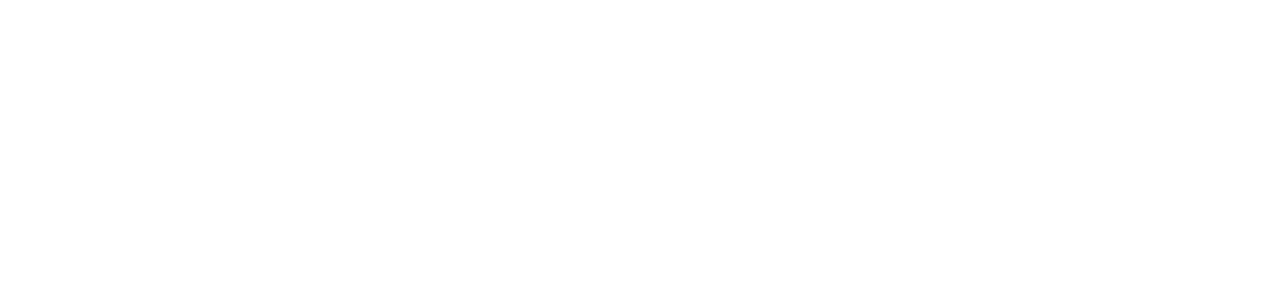
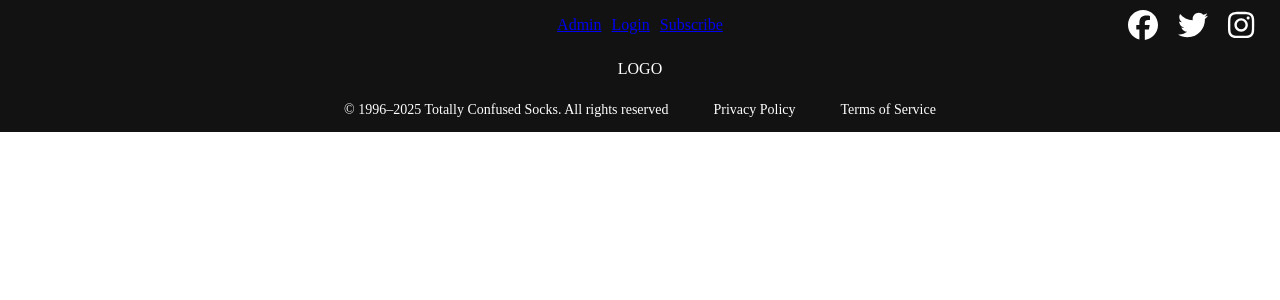
Before and after one commit to Medieinstitutet/fsu24d-systemutveckling-e-handel-f-r-prenumerationer-sevenisheaven, a React (Vite) app in the folder frontend/: page / in a window 1280 px wide. Shown: the top 300 px of the page. Built offline with nearby package versions, Linux system fonts and the light colour scheme.

Commit message:
footer done kind of

```diff
--- a/frontend/package.json
+++ b/frontend/package.json
@@ -10,6 +10,9 @@
     "preview": "vite preview"
   },
   "dependencies": {
+    "@fortawesome/fontawesome-svg-core": "^6.7.2",
+    "@fortawesome/free-brands-svg-icons": "^6.7.2",
+    "@fortawesome/react-fontawesome": "^0.2.2",
     "axios": "^1.9.0",
     "react": "^18.3.1",
     "react-dom": "^18.3.1",
--- a/frontend/src/App.tsx
+++ b/frontend/src/App.tsx
@@ -1,9 +1,11 @@
-import { useState } from 'react'
+import { RouterProvider } from "react-router"
+import { router } from "./Router"
 
 function App() {
 
   return (
     <>
+      <RouterProvider router={router}></RouterProvider>
     </>
   )
 }
--- /dev/null
+++ b/frontend/src/components/RenderFooterInfo.tsx
@@ -0,0 +1,41 @@
+import { FontAwesomeIcon } from "@fortawesome/react-fontawesome";
+import {
+  faFacebook,
+  faTwitter,
+  faInstagram,
+} from "@fortawesome/free-brands-svg-icons";
+import { Link } from "react-router-dom";
+
+export const RenderFooterInfo = () => {
+  return (
+    <>
+      <div className="footer_container">
+        <div className=" footer_icons">
+          <FontAwesomeIcon className="icons" icon={faFacebook} />
+          <FontAwesomeIcon className="icons" icon={faTwitter} />
+          <FontAwesomeIcon className="icons" icon={faInstagram} />
+        </div>
+        <ul className="footer_links">
+          <li>
+            <Link to={"/about-us"}>Admin</Link>
+          </li>
+          <li>
+            <Link to={"/about-us"}>Login</Link>
+          </li>
+          <li>
+            <Link to={"/about-us"}>Subscribe</Link>
+          </li>
+        </ul>
+
+        <div>LOGO</div>
+        <div className="footer_copyright">
+          <p>
+            © 1996–2025 Totally Confused Socks. All rights reserved
+          </p>
+          <p>Privacy Policy</p>
+          <p>Terms of Service</p>
+        </div>
+      </div>
+    </>
+  );
+};
--- a/frontend/src/index.css
+++ b/frontend/src/index.css
@@ -1,8 +1,8 @@
 :root {
   /* Brand Colors */
-  --color-primary: #ff6f61;        /* Coral - energetic and warm */
-  --color-secondary: #4a90e2;      /* Sky Blue - trust and freshness */
-  --color-accent: #ffd166;         /* Soft Yellow - cheerful highlights */
+  --color-primary: #ff6f61; /* Coral - energetic and warm */
+  --color-secondary: #4a90e2; /* Sky Blue - trust and freshness */
+  --color-accent: #ffd166; /* Soft Yellow - cheerful highlights */
 
   /* Neutral Colors */
   --color-white: #ffffff;
@@ -34,3 +34,57 @@
   --shadow-soft: 0 2px 8px rgba(0, 0, 0, 0.05);
   --shadow-medium: 0 4px 12px rgba(0, 0, 0, 0.1);
 }
+
+body {
+  margin: 0;
+  padding: 0;
+}
+
+footer {
+  background: var(--color-black);
+  color: var(--color-white);
+  height: 30%;
+}
+
+.footer_container {
+  display: flex;
+  flex-direction: column;
+  gap: 10px;
+  align-items: center;
+  width: 100dvw;
+}
+
+.footer_icons {
+  display: flex;
+  position: absolute;
+  right: 0;
+  gap: 20px;
+  font-size: 1.875rem;
+  justify-content: end;
+  margin-top: 10px;
+  margin-right: 2%;
+
+}
+
+.footer_copyright {
+  display: flex;
+  gap: 45px;
+  font-size: 0.875rem;
+}
+
+.icons {
+  transition: transform 200ms ease-in-out, color 200ms ease-in-out;
+  cursor: pointer;
+}
+
+.icons:hover {
+  color: var(--color-gray-dark);
+  transform: scale(1.2);
+}
+.footer_links {
+  list-style: none;
+  gap: 10px;
+  display: flex;
+  padding-left: 0px;
+  align-items: center;
+}
--- a/frontend/src/pages/Layout.tsx
+++ b/frontend/src/pages/Layout.tsx
@@ -1,7 +1,11 @@
+import { RenderFooterInfo } from "../components/RenderFooterInfo";
+
 export const Layout = () => {
-    return (
-        <>
-            Layout
-        </>
-    )
-}
+  return (
+    <>
+      <footer>
+        <RenderFooterInfo></RenderFooterInfo>
+      </footer>
+    </>
+  );
+};
```
Also changed, not shown: 1 other file (tests, documents, lock files or other folders).
